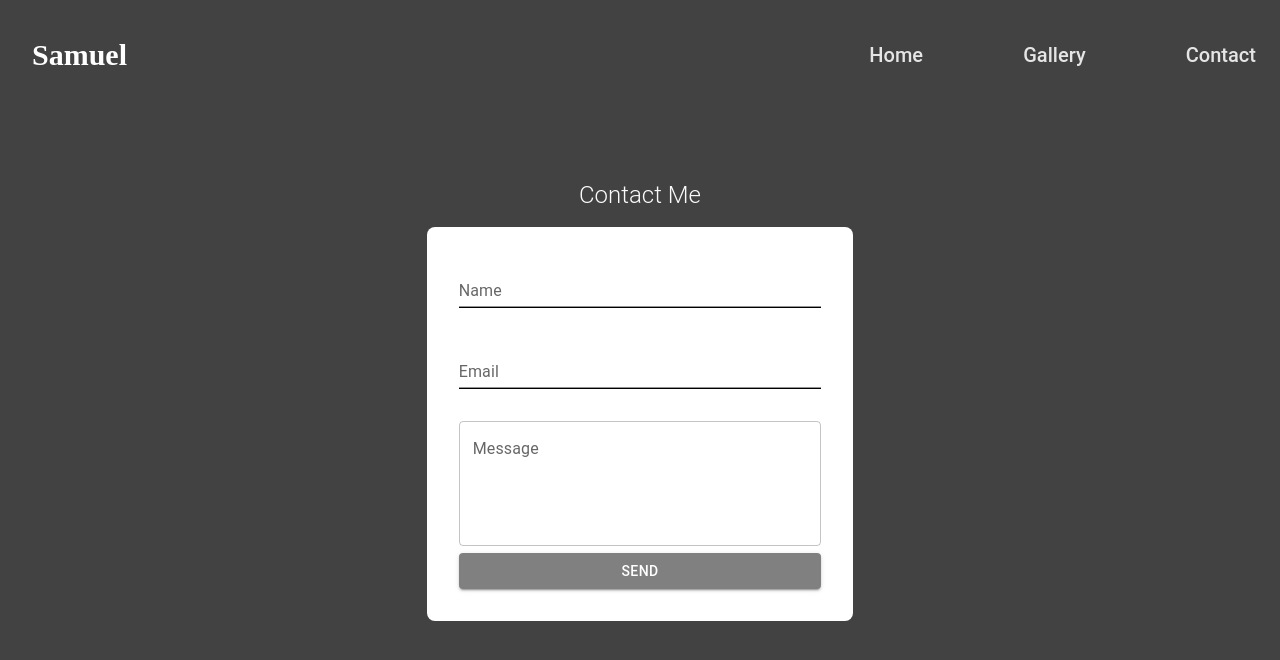
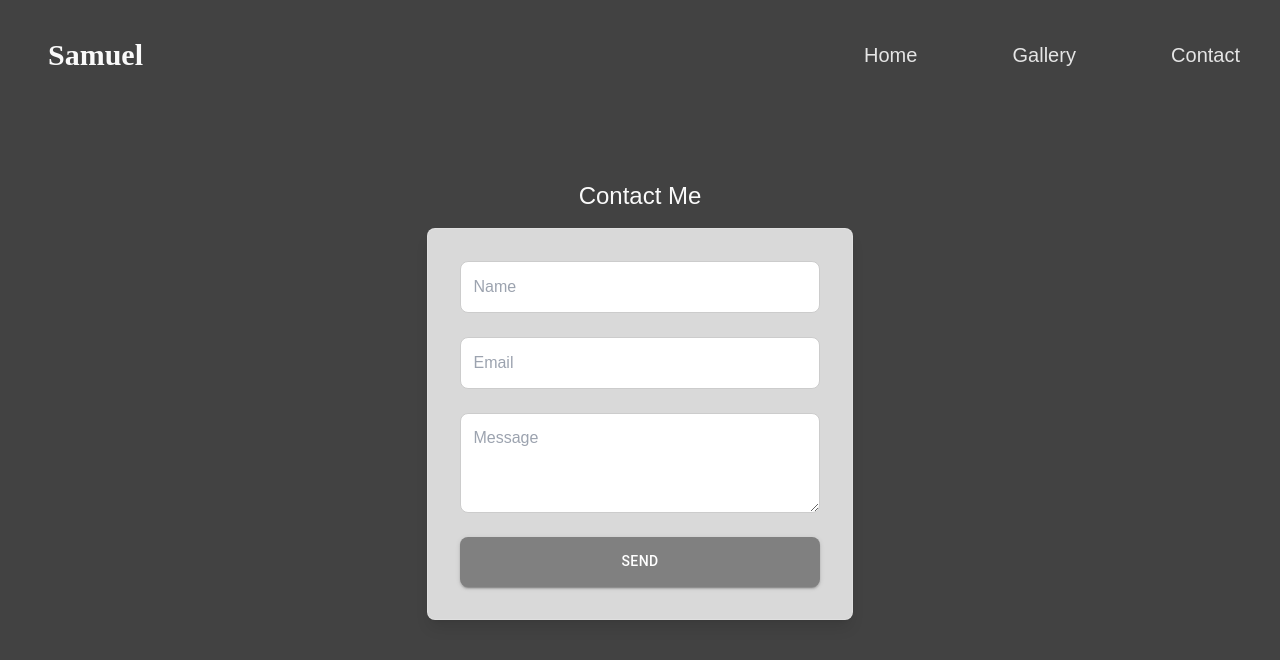
Before and after one commit to crosve/samuel, a React (Vite) app: page /contact in a window 1280 px wide. Shown: the top 660 px of the page. Built offline with nearby package versions, Linux system fonts and the light colour scheme.

Commit message:
footer changes

```diff
--- a/src/components/bottom/Bottom.jsx
+++ b/src/components/bottom/Bottom.jsx
@@ -1,14 +1,54 @@
-import React from "react";
+import { useState } from "react";
 import Box from "@mui/material/Box";
 
 function Bottom() {
+  const [hover, setHover] = useState(
+    "hover:text-stone-600 transition-colors duration-300 cursor-pointer"
+  );
   return (
-    <Box sx={{ border: "1px dashed grey", borderRadius: "40px" }}>
-      <div className="flex flex-col items-center justify-center h-40 text-white">
-        <h1 className="text-2xl font-bold">Get in touch today</h1>
-        {/* <p className="text-sm">1234 Main Street, Anytown, USA</p>
-        <p className="text-sm">123-456-7890</p> */}
-        <p className="text-sm"></p>
+    <Box sx={{ borderRadius: "40px", height: "full" }}>
+      <div className="flex flex-col items-center justify-center text-white p-7">
+        <div className="border-b-2 border-stone-500 my-2 text-center w-full">
+          <div className="flex flex-col md:flex-row justify-around mt-4 mb-10 w-full">
+            <div className="text-center mb-4 md:mb-0">
+              <h2 className="text-xl font-bold">About Me</h2>
+              <ul>
+                <li className="text-sm mb-2 mt-2 text-stone-400 hover:text-white transition-colors duration-300 cursor-pointer">
+                  About Us
+                </li>
+                <li className="text-sm mb-2 mt-2 text-stone-400 hover:text-white transition-colors duration-300 cursor-pointer">
+                  Our Team
+                </li>
+                {/* <li className="text-sm mb-1 text-stone-400 hover:text-white transition-colors duration-300 cursor-pointer">
+                  Careers
+                </li> */}
+              </ul>
+            </div>
+            <div className="text-center mb-4 md:mb-0">
+              <h2 className="text-xl font-bold">Contact</h2>
+              <ul>
+                <li className="text-sm text-stone-400 mb-2 mt-2 hover:text-white transition-colors duration-300 cursor-pointer">
+                  Email Me
+                </li>
+                <li className="text-sm mb-2 text-stone-400 hover:text-white transition-colors duration-300 cursor-pointer">
+                  Call Me
+                </li>
+              </ul>
+            </div>
+            <div className="text-center">
+              <h2 className="text-xl font-bold">Follow Me</h2>
+              <ul>
+                <li className="text-sm text-stone-400 mb-2 mt-2 hover:text-white transition-colors duration-300 cursor-pointer">
+                  Facebook
+                </li>
+                <li className="text-sm text-stone-400 mb-2 hover:text-white transition-colors duration-300 cursor-pointer">
+                  Instagram
+                </li>
+              </ul>
+            </div>
+          </div>
+        </div>
+        <p className="mt-4 font-serif">@2024 Samuel. All rights reserved.</p>
       </div>
     </Box>
   );
--- a/src/components/contact/Form.jsx
+++ b/src/components/contact/Form.jsx
@@ -1,6 +1,5 @@
 import { useState, useRef } from "react";
 import Box from "@mui/material/Box";
-import TextField from "@mui/material/TextField";
 import Button from "@mui/material/Button";
 import emailjs from "@emailjs/browser";
 
@@ -19,6 +18,7 @@ function Form() {
       alert("Please fill all the fields");
       return;
     }
+
     emailjs
       .sendForm(
         process.VITE_SERVICE_ID,
@@ -43,68 +43,78 @@ function Form() {
   };
   return (
     <form
+      className="flex content-center justify-center lg:w-2/6 rounded-lg p-4 shadow-lg text-black"
+      onSubmit={handleSubmit}
       ref={ref}
-      className="flex content-center justify-center lg:w-2/6 bg-white rounded-lg p-4"
-      onSubmit={handleSubmit}
+      style={{
+        background: "rgba(255, 255, 255, 0.8)",
+        backdropFilter: "blur(10px)",
+        border: "1px solid rgba(255, 255, 255, 0.2)",
+      }}
     >
       <Box
         sx={{
           display: "flex",
           flexDirection: "column",
-          justifyContent: "center",
-          alignItems: "center",
-          gap: "2rem",
+          gap: "1.5rem",
           width: "100%",
           padding: "1rem",
         }}
         noValidate
         autoComplete="off"
       >
-        <TextField
-          id="standard-basic"
-          variant="standard"
-          label="Name"
+        <input
+          type="text"
+          placeholder="Name"
           name="name"
           value={name}
           onChange={(e) => setName(e.target.value)}
-          sx={{
+          style={{
             width: "100%",
-            borderBottom: "1px solid black",
+            padding: "0.8rem",
+            borderRadius: "0.5rem",
+            border: "1px solid #ccc",
           }}
-        ></TextField>
-        <TextField
-          id="standard-basic"
-          label="Email"
-          variant="standard"
+        />
+        <input
+          type="email"
+          placeholder="Email"
           name="email"
           value={email}
           onChange={(e) => setEmail(e.target.value)}
-          sx={{
+          style={{
             width: "100%",
-            borderBottom: "1px solid black",
+            padding: "0.8rem",
+            borderRadius: "0.5rem",
+            border: "1px solid #ccc",
           }}
-        ></TextField>
+        />
 
-        <TextField
-          id="outlined-basic"
-          label="Message"
-          variant="outlined"
+        <textarea
+          placeholder="Message"
           name="message"
-          multiline
-          rows={4} // Adjust the number of rows as needed
           value={message}
           onChange={(e) => setMessage(e.target.value)}
-          sx={{
+          style={{
             height: "100px", // Adjust the height as needed
             width: "100%",
+            padding: "0.8rem",
+            borderRadius: "0.5rem",
+            border: "1px solid #ccc",
+            resize: "vertical", // Allow vertical resizing
           }}
         />
 
         <Button
           variant="contained"
           type="submit"
-          style={{ backgroundColor: "gray", color: "white" }}
-          sx={{ width: "100%" }}
+          style={{
+            backgroundColor: "gray",
+            color: "white",
+            width: "100%",
+            borderRadius: "0.5rem",
+            padding: "0.8rem",
+          }}
         >
           Send
         </Button>
--- a/src/components/navbar/Navbar.jsx
+++ b/src/components/navbar/Navbar.jsx
@@ -23,7 +23,7 @@ function Navbar() {
 
   return (
     <motion.nav
-      className="bg-transparent absolute top-0 z-[20] mx-auto flex flex-wrap w-full items-center justify-between   "
+      className="bg-transparent absolute top-0 z-[20] mx-auto flex flex-wrap w-full items-center justify-between px-2 lg:px-4   "
       style={{ borderRadius: "40px" }}
       variants={{
         hidden: { y: -150 },
--- a/src/index.css
+++ b/src/index.css
@@ -5,7 +5,8 @@
   margin: 0;
   padding: 0;
   box-sizing: border-box;
-  font-family: 'Roboto', sans-serif;
+  font-family: 'font-serif', sans-serif;
+
 }
 
 html {
--- a/src/pages/Home.jsx
+++ b/src/pages/Home.jsx
@@ -15,7 +15,6 @@ function Home() {
         <div
           className="h-40 w-screen absolute "
           style={{
-            border: "1px dashed grey",
             borderTopLeftRadius: "40px",
             borderRadius: "40px",
           }}
```
